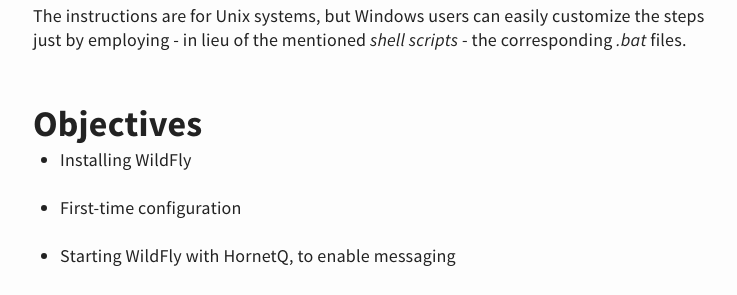
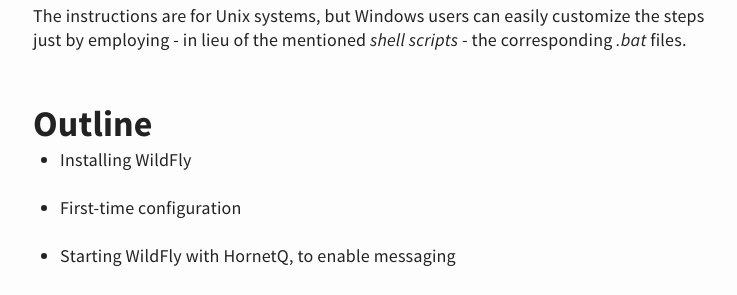
Before and after one commit to giancosta86/giancosta86.github.io, a Jekyll site: the page built from _posts/2015-12-15-wildfly-jms-tutorial.md, in a window 1280 px wide and 900 px high, scrolled down 405 px. Shown: the part 159-454 px from the top of the window, without its empty margins (269-1006 px from the left). Built offline with Jekyll 4.4.1, drawn with Linux system fonts in a browser that asks for light colours.

Commit message:
Change a header in the JMS tutorial

```diff
--- a/_posts/2015-12-15-wildfly-jms-tutorial.md
+++ b/_posts/2015-12-15-wildfly-jms-tutorial.md
@@ -9,7 +9,7 @@
 The instructions are for Unix systems, but Windows users can easily customize the steps just by employing - in lieu of the mentioned *shell scripts* - the corresponding *.bat* files.
 
 
-## Objectives
+## Outline
 
 * Installing WildFly
 
```
